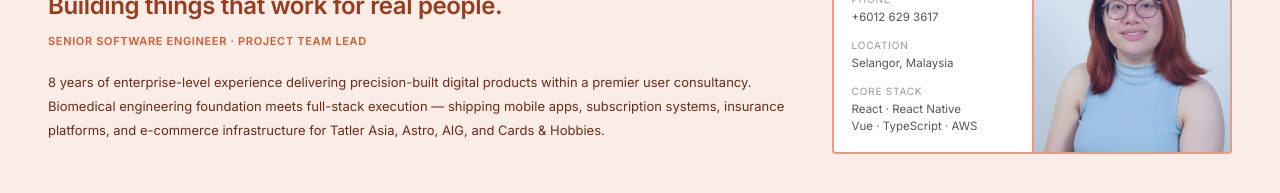
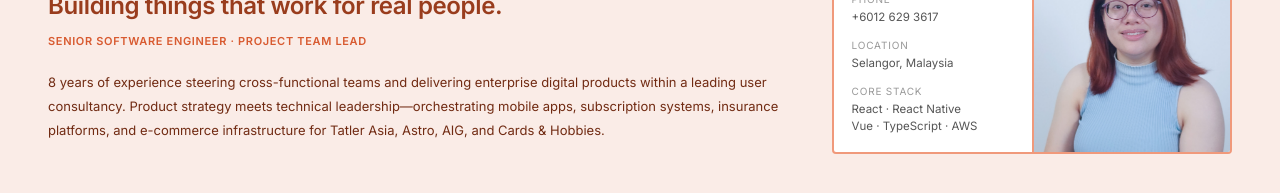
Before and after one commit to harmonytan7/harmonytan7.github.io, a plain HTML site: page index.html in a window 1280 px wide. Shown: the part 181-374 px from the top of the page. Drawn offline with Linux system fonts and the light colour scheme.

Commit message:
fix: Update description

```diff
--- a/index.html
+++ b/index.html
@@ -432,7 +432,7 @@
       <h1 class="eb-hero-name">Harmony Tan Shi Le</h1>
       <p class="eb-hero-headline">Building things that work for real people.</p>
       <p class="eb-hero-title">Senior Software Engineer · Project Team Lead</p>
-      <p class="eb-hero-body">8 years of enterprise-level experience delivering precision-built digital products within a premier user consultancy. Biomedical engineering foundation meets full-stack execution — shipping mobile apps, subscription systems, insurance platforms, and e-commerce infrastructure for Tatler Asia, Astro, AIG, and Cards &amp; Hobbies.</p>
+      <p class="eb-hero-body">8 years of experience steering cross-functional teams and delivering enterprise digital products within a leading user consultancy. Product strategy meets technical leadership—orchestrating mobile apps, subscription systems, insurance platforms, and e-commerce infrastructure for Tatler Asia, Astro, AIG, and Cards &amp; Hobbies.</p>
     </div>
     <!-- Details on the left, photo on the right -->
     <div class="eb-contact-card">
```
